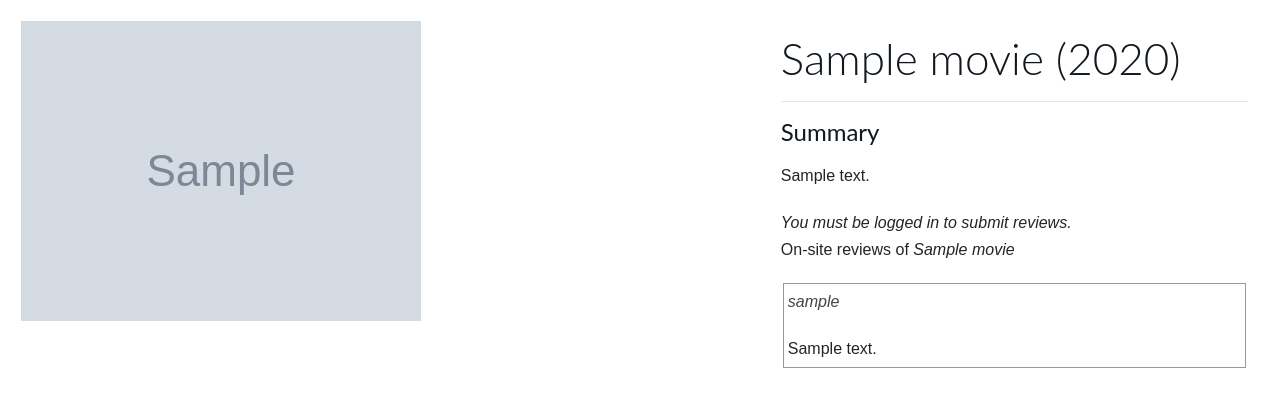
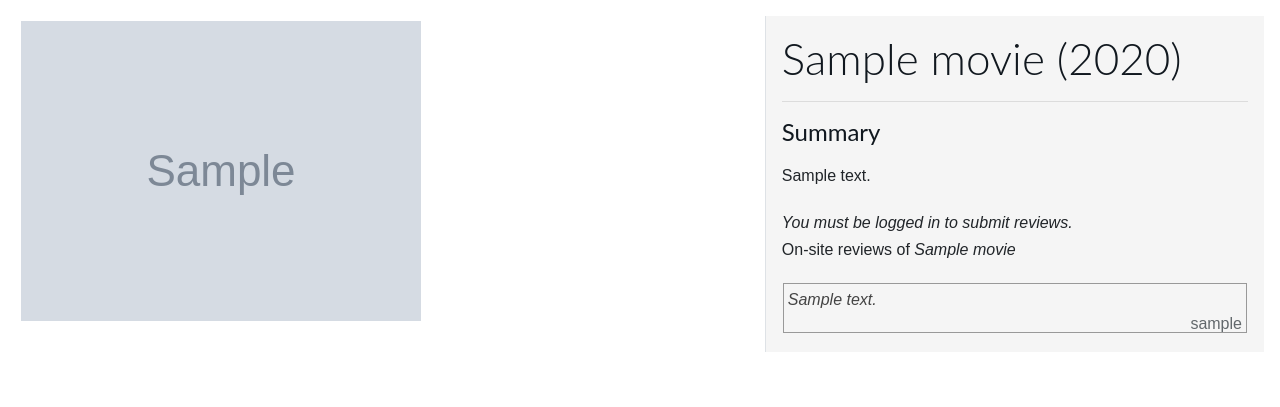
Before and after one commit to treyzania/cs4500-spoiled-tomatillos, a Flask app: template frontend/templates/title.html in a window 1280 px wide. Shown: the part 56-463 px from the top of the page. Run offline with Flask 2, Linux system fonts and the light colour scheme; the template is opened without the code that fills it: most values are stand-ins (such as "Sample title", 1, 10 or a date in 2020); grey boxes marked "Sample" are stand-in pictures; some libraries are stand-ins or nearby versions.

Commit message:
make search poster equal height and move author of review to the right

```diff
--- a/frontend/static/mystyle.css
+++ b/frontend/static/mystyle.css
@@ -75,6 +75,7 @@ a:focus, a:hover {
 
 .poster-img img {
 	width: 100%;
+    max-height: 585px;
 }
 
 .poster-meta {
@@ -156,11 +157,7 @@ body, html {
 .meta-data-container {
 	width: 40%;
 	padding: 1rem;
-}
-
-.meta-data {
-	font-size: 15px;
-	color: red
+    background-color: #F5F5F5;
 }
 
 .review-container {
@@ -181,8 +178,3 @@ body, html {
 	display:flex;
     max-height: 38px;
 }
-
-.friends-block {
-    border: solid black 1px;
-    max-width: 50%;
-}
--- a/frontend/static/style.css
+++ b/frontend/static/style.css
@@ -173,14 +173,6 @@ body, html {
     color: red;
 }
 
-.review-container {
-    padding: 1rem;
-    margin: auto;
-    width: 80%;
-    border: solid grey 1px;
-    background-color: #94D1F9;
-}
-
 body {
 	font-family: sans-serif;
 }
@@ -215,15 +207,22 @@ div.notification {
 	padding: 4px;
 }
 
-div.review {
-	margin: 2px;
+.review {
+	margin: 1px;
 	border: 1px solid #999;
 	padding: 4px;
+    min-height: 50px;
 }
 
-p.review_submitter {
+.review_content {
 	color: #444;
 	font-style: italic;
+    max-width:60%;
+}
+
+.review_submitter {
+    float: right;
+    max-width:40%;
 }
 
 .fstatus_friends {
--- a/frontend/templates/search_results.html
+++ b/frontend/templates/search_results.html
@@ -15,7 +15,7 @@
             <hr size="2"/>
 			<div class="row">
 				{% for item in results %}
-					<div class="col-xl-4 col-lg-4 col-md-6 col-sm-12 col-12">
+					<div class="col-md-6 col-sm-12">
 						<div class="poster-block">
 							<div class="poster-img" onclick="location.href='/title/{{ item.id }}'">
 								<img src="{{ item.imageUrl }}" alt={{ item.name }}/>
--- a/frontend/templates/title.html
+++ b/frontend/templates/title.html
@@ -15,7 +15,7 @@
 			<div class="poster-container">
 				<img class="poster" src="{{ movie.imageUrl }}" alt="{{ movie.name }}"/>
 			</div>
-			<div class="meta-data-container">
+			<div class="meta-data-container border-left">
 				<h1 class="bold">{{movie.name}} ({{ movie.releaseYear }})</h1>
 				<hr size="2"/>
 				<h3>Summary</h3>
@@ -41,8 +41,12 @@
                     {% for review in reviews %}
                         <div class="review">
                             <!-- {{ review|pprint|safe }} -->
-						<p class="review_submitter">{{ review.user.username }}</p>
-						<p class="review_content">{{ review.description }}</p>
+                            <div class="review_content">
+                                <span>{{ review.description }}</span>
+                            </div>
+                            <div class="review_submitter">
+                                <span><a href="/user/{{review.user.id}}">{{ review.user.username }}</a></span>
+                            </div>
                         </div>
                     {% endfor %}
                 </div>
```
Lines whose indentation alone changed are shown as unchanged.
